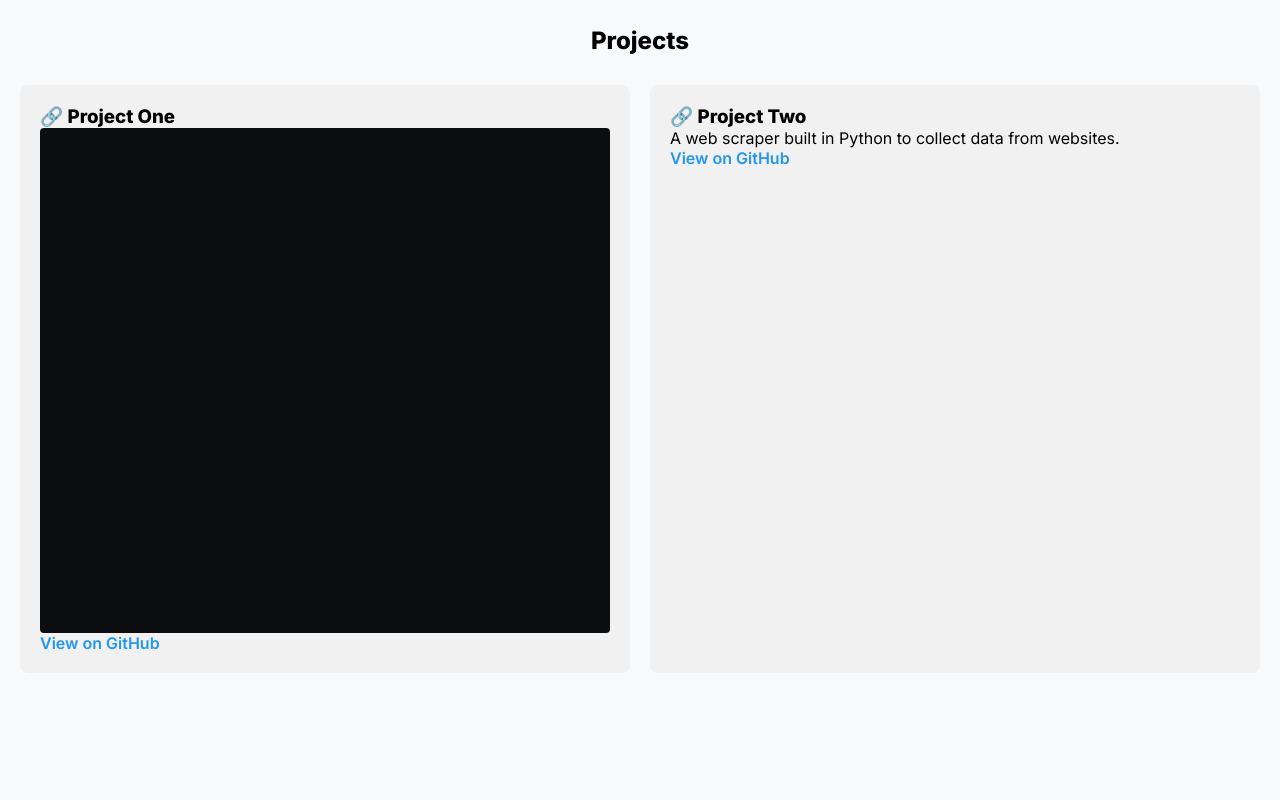
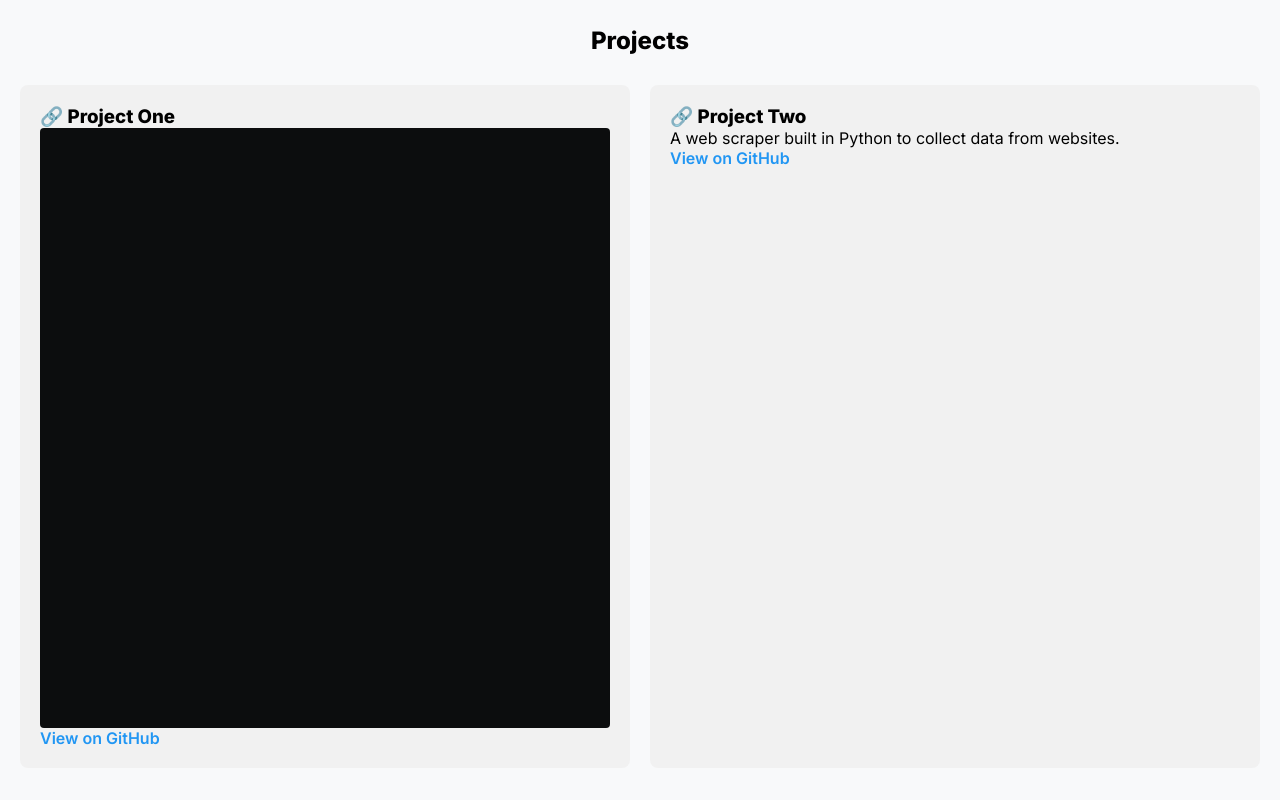
Before and after one commit to Hsule-git/portfolio, a plain HTML site: page index.html in a window 1280 px wide. Shown: the part 1400-2200 px from the top of the page. Drawn offline with nearby package versions, Linux system fonts and the light colour scheme; a script that the page names is missing.

Commit message:
Restore index.html structure and content
The HTML structure has been restored, maintaining the original content and layout.

```diff
--- a/index.html
+++ b/index.html
@@ -88,7 +88,7 @@ murrarie | APRIL 2023 - CURRENT</h3>
       <div class="project-grid">
         <div class="project-card">
           <h3>🔗 Project One</h3>
-          <p><div data-snack-id="@harsh1303/calculator?platform=web&preview=false" data-snack-platform="web" data-snack-preview="true" data-snack-theme="dark" style="overflow:hidden;background:#0C0D0E;border:1px solid var(--color-border);border-radius:4px;height:505px;width:100%"></div>
+          <p><div data-snack-id="@harsh1303/calculator?platform=web&preview=false" data-snack-platform="web" data-snack-preview="true" data-snack-theme="dark" style="overflow:hidden;background:#0C0D0E;border:1px solid var(--color-border);border-radius:4px;height:600px;width:100%"></div>
 <script async src="https://snack.expo.dev/embed.js"></script></p>
           <a href="https://github.com/yourusername/project-one" target="_blank">View on GitHub</a>
         </div>
```
